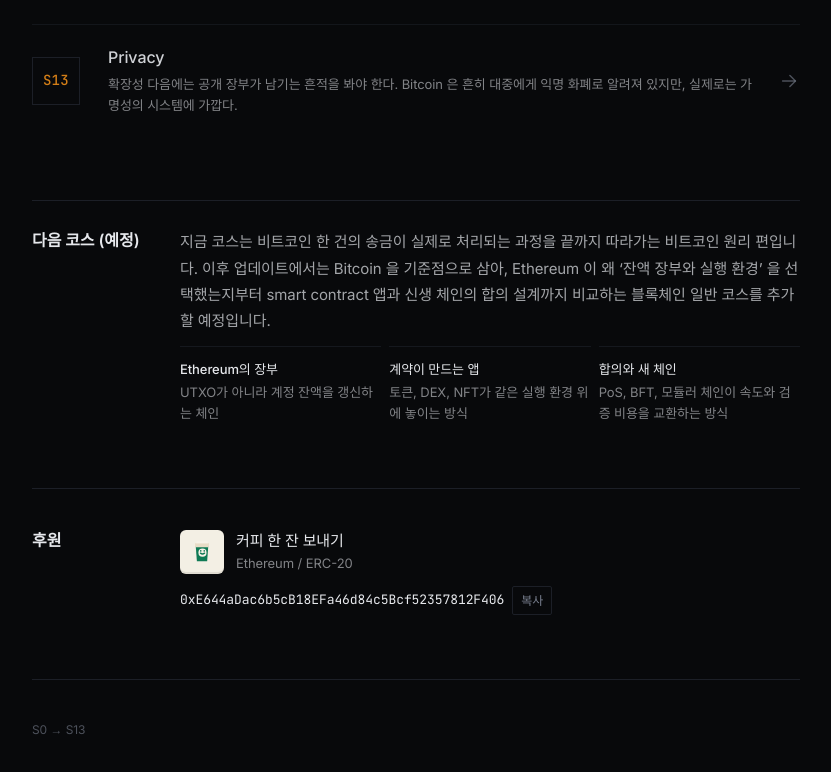
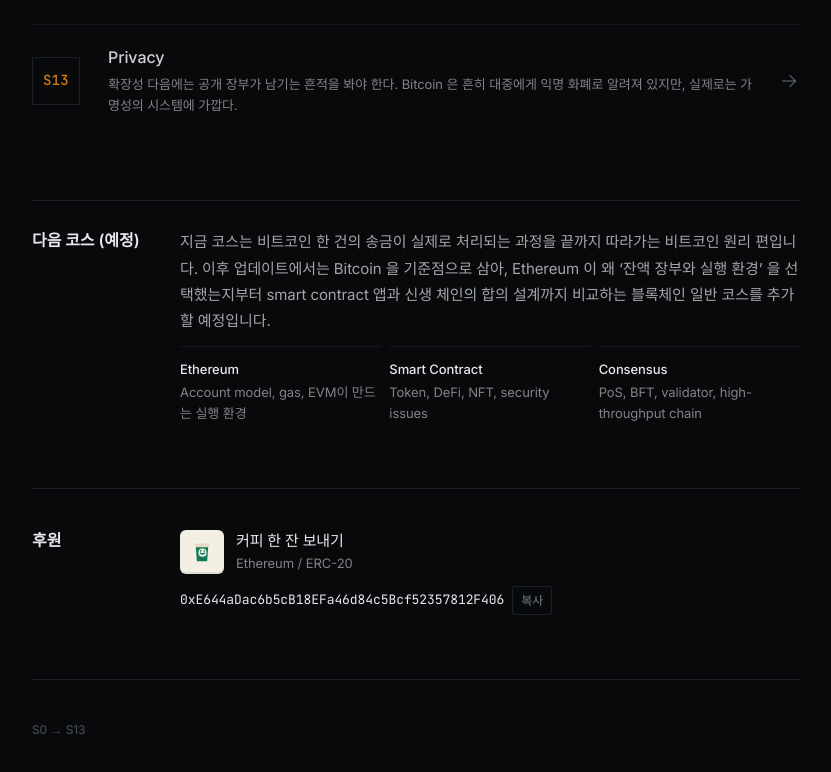
Before and after one commit to shlee-lab/bitcoin-study, a Next.js app: page / in a window 1280 px wide. Shown: the part 2288-3060 px from the top of the page, without its empty margins (224-1055 px from the left). Built offline with nearby package versions, Linux system fonts and the light colour scheme.

Commit message:
Update roadmap course labels

```diff
--- a/src/app/page.tsx
+++ b/src/app/page.tsx
@@ -142,9 +142,9 @@ export default function Home() {
                 설계까지 비교하는 블록체인 일반 코스를 추가할 예정입니다.
               </p>
               <div className="grid grid-cols-1 sm:grid-cols-3 gap-2 text-[13px]">
-                <NextCourseItem title="Ethereum의 장부" text="UTXO가 아니라 계정 잔액을 갱신하는 체인" />
-                <NextCourseItem title="계약이 만드는 앱" text="토큰, DEX, NFT가 같은 실행 환경 위에 놓이는 방식" />
-                <NextCourseItem title="합의와 새 체인" text="PoS, BFT, 모듈러 체인이 속도와 검증 비용을 교환하는 방식" />
+                <NextCourseItem title="Ethereum" text="Account model, gas, EVM이 만드는 실행 환경" />
+                <NextCourseItem title="Smart Contract" text="Token, DeFi, NFT, security issues" />
+                <NextCourseItem title="Consensus" text="PoS, BFT, validator, high-throughput chain" />
               </div>
             </div>
           </div>
```
